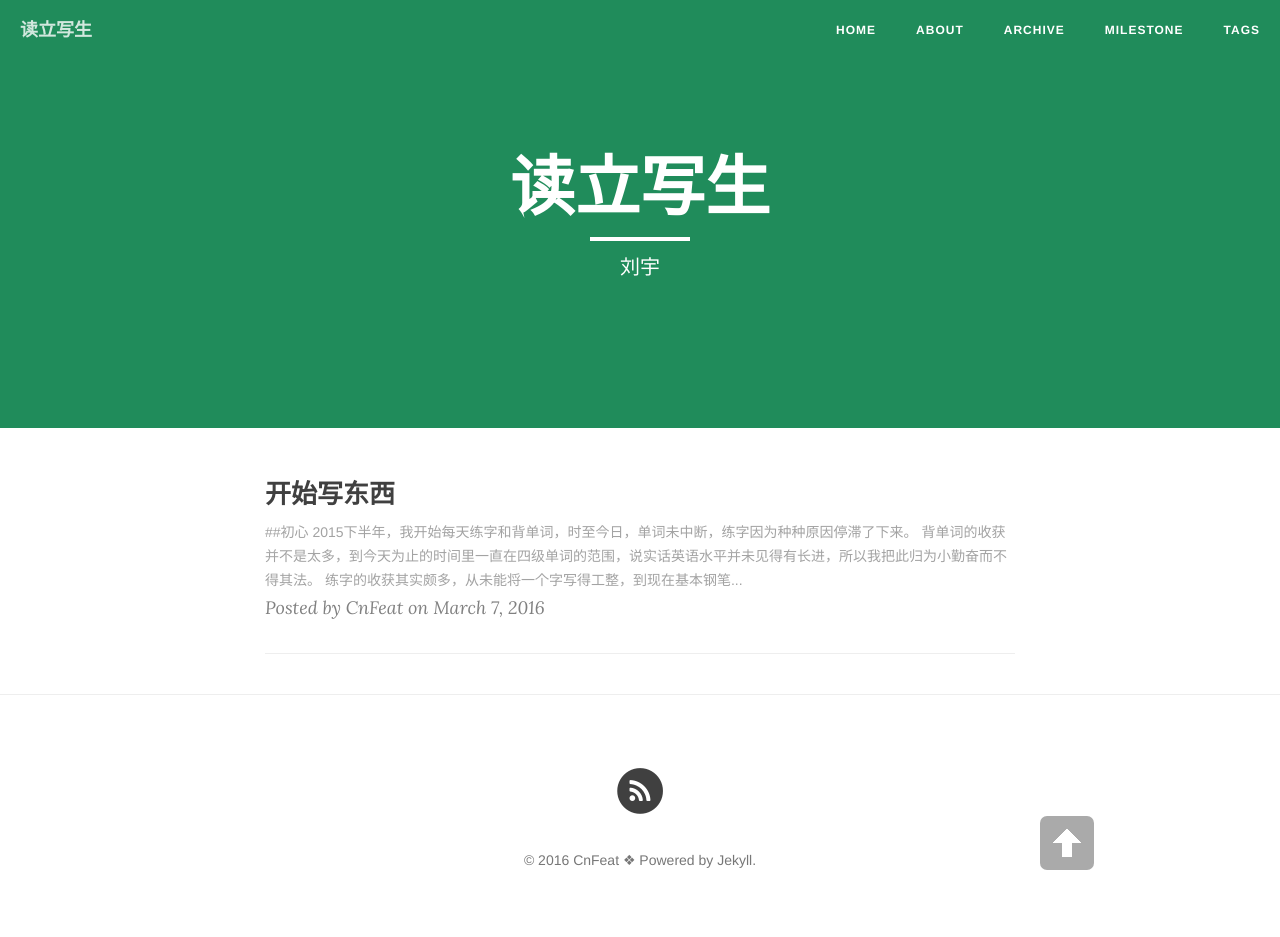
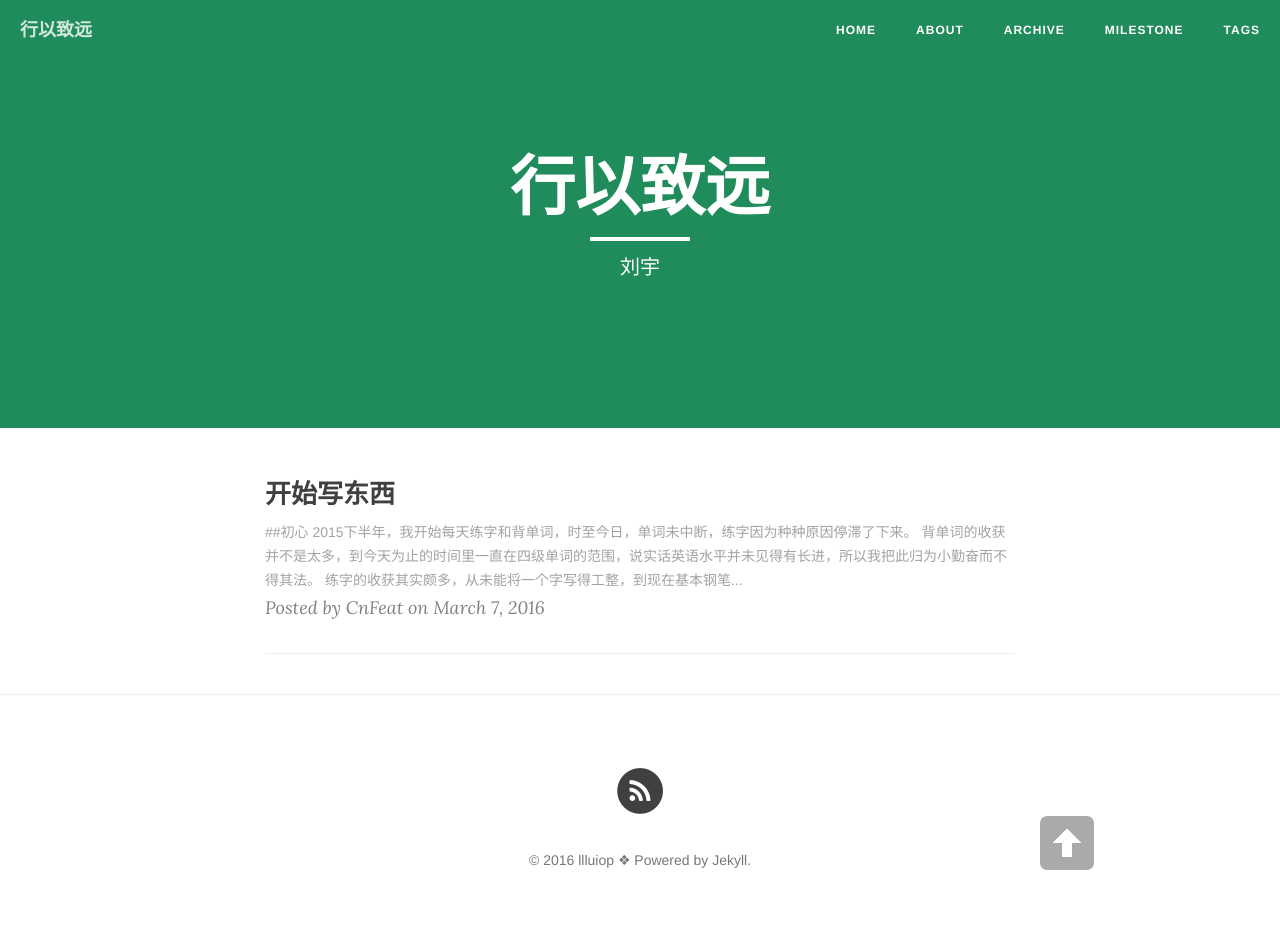
Before and after one commit to llluiop/llluiop.github.io, a Jekyll site: the page built from index.html, in a window 1280 px wide. Built offline with Jekyll 4.4.1, drawn with Linux system fonts in a browser that asks for light colours; nearby versions of some CDN libraries; the list of posts is cut into pages by our own code.

Commit message:
change name

```diff
--- a/_config.yml
+++ b/_config.yml
@@ -1,16 +1,16 @@
 # Site settings
-title: 读立写生
+title: 行以致远
 header-img: "img/green.jpg"
 tagline: "cn"
-description: "陈素封|读而立·写而生"
+description: "刘宇|行·致远"
 baseurl: ""
-url: "http://cnfeat"
+url: ""
 
 # About/contact
 owner:
-  name: " CnFeat"
-  email: CnFeat@gmail.com
-  bio: "写就是写的报酬"
+  name: " llluiop"
+  email: llluiop@hotmail.com
+  bio: "行以致远"
 
 # Data
 gavatar: http://dreamofbook.qiniudn.com/Az..png
```
